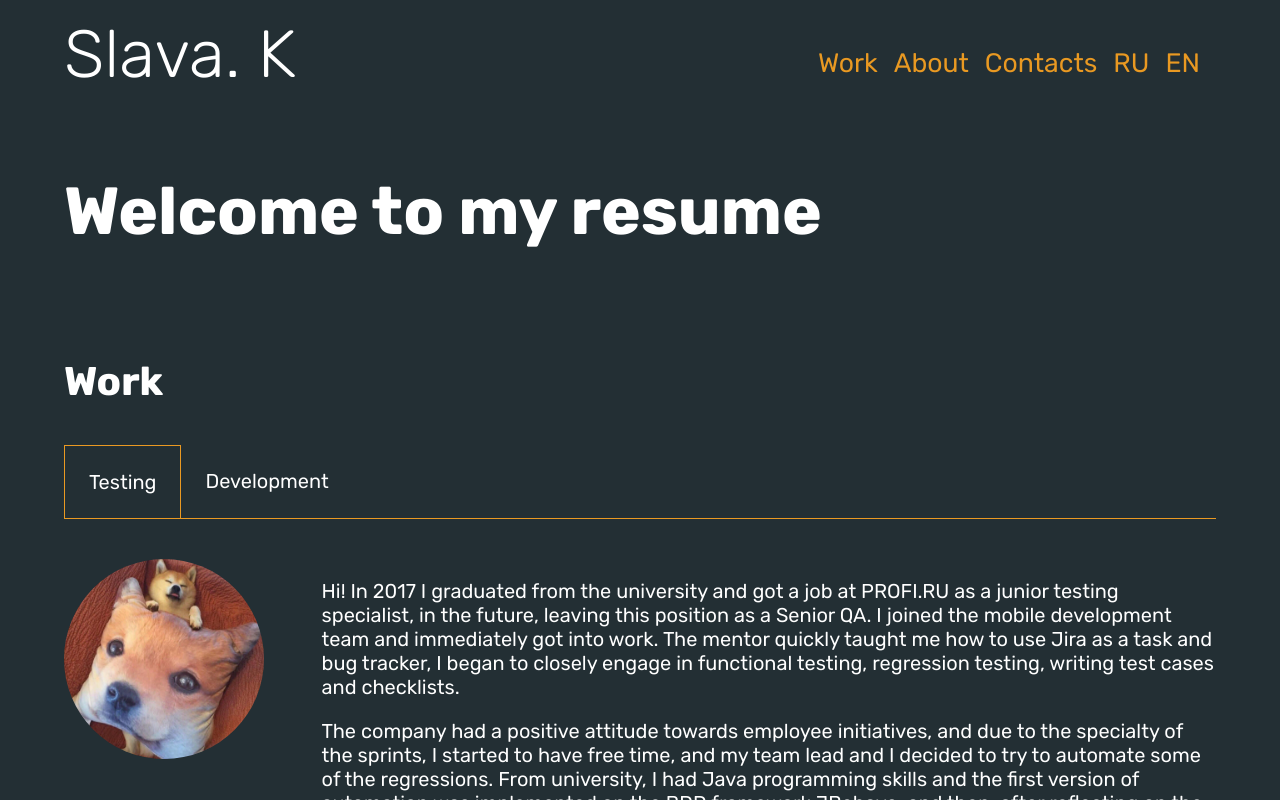
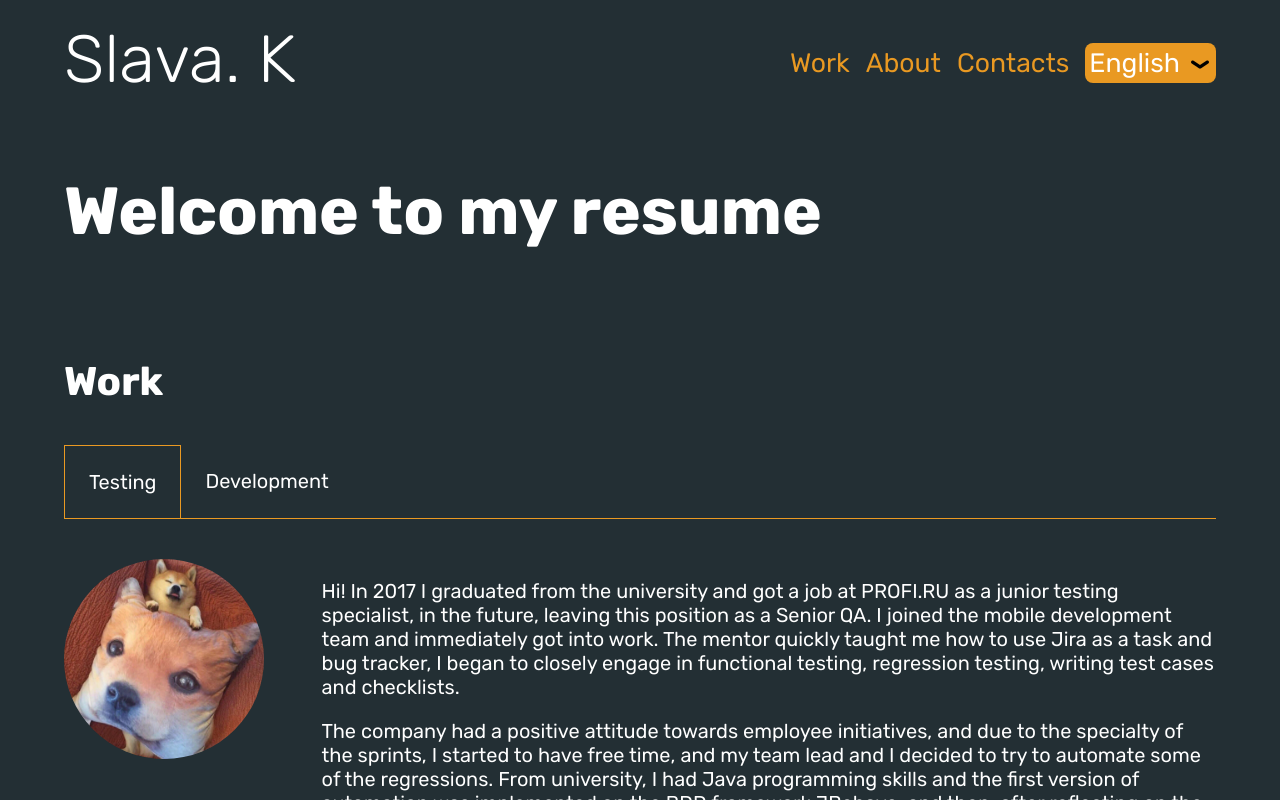
Before and after one commit to DazzlingFame/react-app-client, a React (Create React App) app: page / in a window 1280 px wide. Built offline with nearby package versions, Linux system fonts and the light colour scheme.

Commit message:
language picker

```diff
--- /dev/null
+++ b/src/screens/resume/components/languageSelector/LanguageSelector.css
@@ -0,0 +1,51 @@
+.dropdown-selector__container {
+    display: flex;
+    flex-direction: column;
+    position: relative;
+}
+
+.dropdown-selector__current-container {
+    display: flex;
+    border-radius: 8px;
+    background-color: var(--secondaryColor);
+    padding: 4px;
+    align-items: center;
+}
+
+.dropdown-selector__current-text {
+    margin-right: 8px;
+    color: white;
+}
+
+.dropdown-selector__selected-container {
+    display: flex;
+    flex: 1;
+    border-radius: 4px;
+}
+
+.dropdown-selector__selected-container :hover {
+    display: flex;
+    flex: 1;
+    border-radius: 4px;
+    background-color: var(--secondaryLight);
+}
+
+.dropdown-selector__selected-text {
+    color: white;
+    padding: 0 4px;
+}
+
+.dropdown-selector__chevron {
+}
+
+.dropdown-selector__selector-container {
+    position: absolute;
+    display: flex;
+    flex-direction: column;
+    top: 100%;
+    left: 0;
+    margin-top: 8px;
+    padding: 4px;
+    border-radius: 8px;
+    background-color: var(--secondaryColor);
+}
--- /dev/null
+++ b/src/screens/resume/components/languageSelector/LanguageSelector.tsx
@@ -0,0 +1,67 @@
+import React, {useState} from "react";
+import {CHEVRON_DOWN} from "../../constants";
+import './LanguageSelector.css'
+import '../../resumeScreenStyles.css'
+
+export type SelectorItem = {
+    code: LanguageCodes;
+    text: string;
+}
+
+export enum LanguageCodes {
+    ENG,
+    RUS,
+}
+
+type Props = {
+    initialState?: SelectorItem;
+    onStateChanged: (pickedState: SelectorItem) => void;
+}
+
+const languageStates: SelectorItem[] = [
+    {
+        code: LanguageCodes.ENG,
+        text: 'English'
+    },
+    {
+        code: LanguageCodes.RUS,
+        text: 'Русский'
+    }
+];
+
+const LanguageSelector: React.FC<Props> = (props: Props) => {
+    const [currentState, setCurrentState] = useState<SelectorItem>(props.initialState ?? languageStates[0]);
+    const [isSelectorVisible, setIsSelectorVisible] = useState<boolean>(false);
+    const toggleItems = languageStates.map(toggleState => (
+        <div className="dropdown-selector__selected-container"
+             onClick={() => {
+                setCurrentState(toggleState);
+                props.onStateChanged(toggleState);
+            }
+        }>
+            <text className="small_text dropdown-selector__selected-text">
+                {toggleState.text}
+            </text>
+        </div>
+    ));
+
+    const changeIsSelectorVisibleState = () => setIsSelectorVisible(!isSelectorVisible);
+
+    return (
+        <div className={'dropdown-selector__container'}>
+            <div className={'dropdown-selector__current-container'} onClick={changeIsSelectorVisibleState}>
+                <text className="regular_text dropdown-selector__current-text">
+                    {currentState.text}
+                </text>
+                <img className={'dropdown-selector__chevron'} alt={CHEVRON_DOWN.desc} src={CHEVRON_DOWN.source}/>
+            </div>
+            {isSelectorVisible &&
+                <div className={'dropdown-selector__selector-container'}>
+                    {toggleItems}
+                </div>
+            }
+        </div>
+    )
+};
+
+export default LanguageSelector;
--- /dev/null
+++ b/src/screens/resume/components/languageSelector/index.ts
@@ -0,0 +1 @@
+export {default} from './LanguageSelector';
--- a/src/screens/resume/constants.ts
+++ b/src/screens/resume/constants.ts
@@ -4,6 +4,7 @@ import {TextWithTranslation} from "../../utils/localisation";
 import logo from '../../assets/images/doge.jpg'
 import smilingDoge from '../../assets/images/dogeSmiling.jpg'
 import dogePillow from '../../assets/images/dogePillow.jpg'
+import chevronDown from '../../assets/images/chevron-down-24.png'
 
 export const DOGE_IMG = {
     source: logo, desc: 'doge'
@@ -13,6 +14,10 @@ export const DOGE_SMILING_IMG = {
 };
 export const DOGE_PILLOW_IMG = {
     source: dogePillow, desc: 'dogePillow'
+};
+
+export const CHEVRON_DOWN = {
+    source: chevronDown, desc: 'chevronDown'
 };
 
 export type HeaderLinksText = {
--- a/src/screens/resume/index.tsx
+++ b/src/screens/resume/index.tsx
@@ -4,6 +4,8 @@ import {WorkContent} from "./components/workContent";
 import {AboutContent} from "./components/aboutContent";
 import {getLocalisedTexts, LocaleEnum} from "../../utils/localisation";
 import {HeaderLinksText, MainTexts, multiLanguageTexts} from "./constants";
+import LanguageSelector from "./components/languageSelector";
+import {LanguageCodes, SelectorItem} from "./components/languageSelector/LanguageSelector";
 
 type Props = {
 
@@ -39,17 +41,22 @@ export class Resume extends React.PureComponent<Props, State> {
         {text: contacts, onClick: () => {
                 this.contactsRef?.current && this.contactsRef.current.scrollIntoView({behavior: "smooth", block: "start"});
             }},
-        {text: 'RU', onClick: () => {
+    ]);
+
+    onLanguageChanged = (pickedState: SelectorItem) => {
+        switch (pickedState.code) {
+            case LanguageCodes.ENG:
+                this.setState({
+                    locale: LocaleEnum.en,
+                });
+            break;
+            case LanguageCodes.RUS:
                 this.setState({
                     locale: LocaleEnum.ru,
-                })
-            }},
-        {text: 'EN', onClick: () => {
-                this.setState({
-                    locale: LocaleEnum.en,
-                })
-            }}
-    ]);
+                });
+                break;
+        }
+    };
 
     render() {
         const mainTexts: MainTexts = getLocalisedTexts(multiLanguageTexts.mainTexts, this.state.locale);
@@ -69,8 +76,9 @@ export class Resume extends React.PureComponent<Props, State> {
                         <p className={'nav_header_text'}>
                             {mainTexts.header}
                         </p>
-                        <div style={{display: 'flex', flexDirection: 'row'}}>
+                        <div className="nav_header_links_container">
                             {headerLinks}
+                            <LanguageSelector onStateChanged={this.onLanguageChanged}/>
                         </div>
                     </div>
                     <p className={'bold_header_text'}>
--- a/src/screens/resume/resumeScreenStyles.css
+++ b/src/screens/resume/resumeScreenStyles.css
@@ -7,8 +7,6 @@
 
 .root_container::after {
     content: '';
-    /*opacity: 0.8;*/
-    /*background: rgb(50,50,50) url("../../assets/images/doge.jpg") no-repeat fixed top;*/
     background-color: var(--primaryDark);
     background-blend-mode: overlay;
     background-size: cover;
@@ -37,25 +35,33 @@
 .nav_header_text {
     font-family: Rubic-light, monospace;
     font-size: var(--header);
-    line-height: 70px;
     margin: 0;
+    user-select: none;
+}
+
+.nav_header_links_container {
+    display: flex;
+    flex-direction: row;
+    align-items: center;
 }
 
 .bold_header_text {
     font-family: Rubic-bold, monospace;
     font-size: var(--header);
+    user-select: none;
 }
 
 .bold_subheader_text {
     font-family: Rubic-bold, monospace;
     font-size: var(--subHeader);
+    user-select: none;
 }
 
 .regular_text {
     font-family: Rubic, monospace;
     font-size: var(--regular);
+    user-select: none;
 }
-
 
 .header_link_container {
     margin-right: 16px;
@@ -93,4 +99,5 @@
 .small_text {
     font-family: Rubic, monospace;
     font-size: var(--small);
+    user-select: none;
 }
```
Also changed, not shown: src/assets/images/chevron-down-24.png (added).
